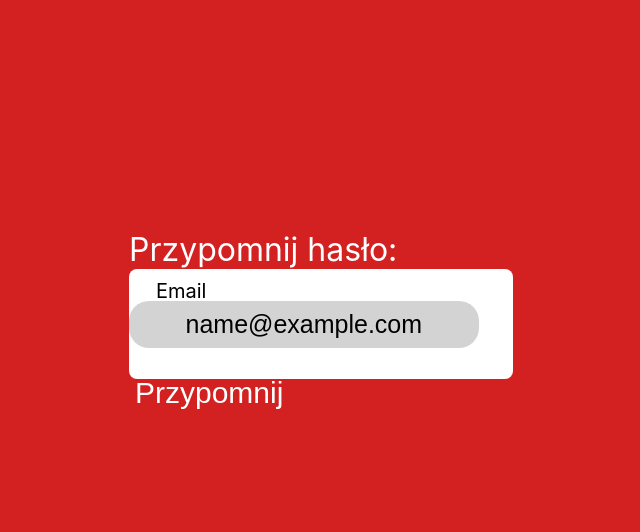
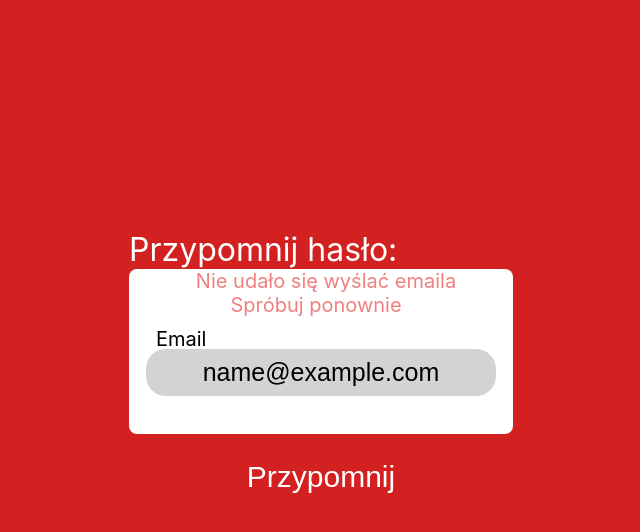
Before and after one commit to Aplikacja-Bazodanowa-L09-1/DbApp---Frontend, a React (Create React App) app in the folder front/: page /remind-password in a window 1280 px wide. Both pictures are taken after typing "name@example.com" into the empty fields and a click on the input "Przypomnij". Shown: the top 532 px of the page, without its empty margins (319-959 px from the left). Built offline with nearby package versions, Linux system fonts and the light colour scheme; no server answers.

Commit message:
Added additional information about state of the sent email

```diff
--- a/front/src/Component/RemindPassword.js
+++ b/front/src/Component/RemindPassword.js
@@ -9,7 +9,7 @@ import { useState } from 'react';
 const RemindPassword = () => {
 
     const [email,setEmail] = useState('')
-
+    const [status,setStatus]=useState(0);
     const sendEmail = (event) =>{
         event.preventDefault();
         fetch('http://localhost:8184/auth/remind_password/',{
@@ -17,27 +17,58 @@ const RemindPassword = () => {
             method: 'POST',
             headers: {"Content-Type": "application/json", "Access-Control-Allow-Origin":"allow"},
             body: JSON.stringify({email:email})
-        })
+        }).then(setStatus(1)).catch(setStatus(2));
     }
-
+    if(status===0)
+    {
         return (
             <div>
                 <div>
                     <form id="formPrzypomnij">
                         <div id="text">Przypomnij hasło:</div>
                         <div id="idPrzypomnij">
-
                                 <div className="inputfield">
                                     <label className="topic">Email</label>
                                     <input type="email" className="data" value={email} onChange={(e)=>setEmail(e.target.value)} required/>
                                 </div>
+                        </div>
                         <input className="przypomnij" type="submit" value="Przypomnij" onClick={sendEmail}/>
-
-                        </div>
                     </form>
                 </div>
             </div>
         );
     }
+    else if(status===1)
+    {
+        return (
+            <div>
+                <div id="formPrzypomnij">
+                    <form id="emailsuc">
+                        <label id="informacja1">Udało się wysłać emaila</label>
+                    </form>
+                </div>
+            </div>
+        );
+    }
+    else if(status===2)
+    {
+        return (
+            <div>
+                <form id="formPrzypomnij2">
+                <div id="text">Przypomnij hasło:</div>
+                        <div id="idPrzypomnij2">
+                            <label id="informacja2">Nie udało się wyślać emaila<br/>Spróbuj ponownie</label>
+                                <div className="inputfield">
+                                    <label className="topic">Email</label>
+                                    <input type="email" className="data" value={email} onChange={(e)=>setEmail(e.target.value)} required/>
+                                </div>
+                        </div>
+                        <input className="przypomnij" type="submit" value="Przypomnij" onClick={sendEmail}/>
+
+                </form>
+            </div>
+        );
+    }
+}
 
 export default RemindPassword;
--- a/front/src/Style/RemindPassword.css
+++ b/front/src/Style/RemindPassword.css
@@ -19,6 +19,17 @@
     border:transparent;
     background: lightgray;
 }
+#informacja1{
+    background: white;
+    font-size: 20px;
+    margin: 10px;
+    color:rgb(19, 193, 19);
+}
+#informacja2{
+    font-size: 20px;
+    margin: 10px;
+    color:lightcoral;
+}
 #text{
     font-size: 32px;
 }
@@ -34,12 +45,40 @@
     font-size: 40px;
     transition: 1s;
 }
-#formPrzypomnij{
-    width: 30%;
+#emailsuc{
+    width: 100%;
     justify-content: center;
     align-items: center;
     margin: auto;
     margin-top: 230px;
+    text-align: center;
+}
+
+#formPrzypomnij{
+    width:30%;
+    justify-content: center;
+    align-items: center;
+    margin: auto;
+    margin-top: 230px;
+    text-align: center;
+}
+#formPrzypomnij2{
+    width:30%;
+    justify-content: center;
+    align-items: center;
+    margin: auto;
+    margin-top: 230px;
+    text-align: center;
+}
+#formPrzypomnij2{
+    width:30%;
+    justify-content: center;
+    align-items: center;
+    margin: auto;
+    margin-top: 230px;
+    text-align: center;
+
+    height: 100px;
 }
 #idPrzypomnij{
     border-radius: 8px;
@@ -50,3 +89,12 @@
     color:black;
     background: white;
 }
+#idPrzypomnij2{
+    border-radius: 8px;
+    height: 165px;
+    justify-content: center;
+    align-items: center;
+    margin: auto;
+    color:black;
+    background: white;
+}
```
Lines whose indentation alone changed are shown as unchanged.
